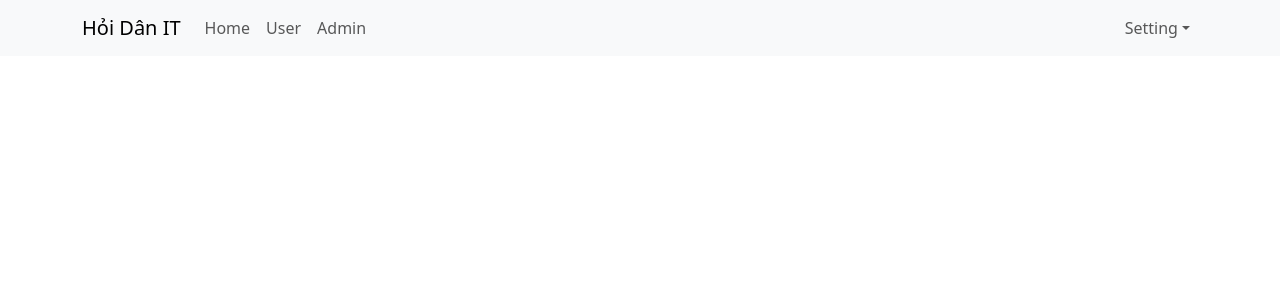
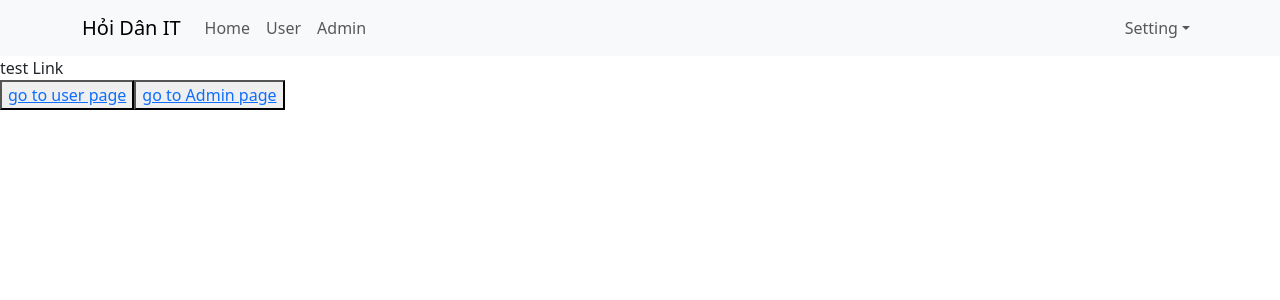
Before and after one commit to HuyHoangEngr/Demo-react, a React (Create React App) app: page / in a window 1280 px wide. Shown: the top 300 px of the page. Built offline with nearby package versions, Linux system fonts and the light colour scheme.

Commit message:
#48. Dieu huong Trang voi Links

```diff
--- a/src/App.js
+++ b/src/App.js
@@ -1,11 +1,23 @@
 import './App.scss';
 import Header from './components/Header/Header';
+import { Link } from "react-router-dom";
 
 const App = () => {
 
   return (
     <div className="app-container">
       <Header />
+      <div>
+        test Link
+        <div>
+          <button>
+            <Link to="/users">go to user page</Link>
+          </button>
+          <button>
+            <Link to="/admins">go to Admin page</Link>
+          </button>
+        </div>
+      </div>
     </div>
   );
 }
--- /dev/null
+++ b/src/components/Admin/Admin.js
@@ -0,0 +1,6 @@
+const Admin = (props) => {
+    return (
+        <div>Admin component</div>
+    )
+}
+export default Admin;
--- a/src/components/Header/Header.js
+++ b/src/components/Header/Header.js
@@ -2,6 +2,7 @@ import Container from 'react-bootstrap/Container';
 import Nav from 'react-bootstrap/Nav';
 import Navbar from 'react-bootstrap/Navbar';
 import NavDropdown from 'react-bootstrap/NavDropdown';
+import { Link } from "react-router-dom";
 
 const Header = () => {
     return (
@@ -11,9 +12,12 @@ const Header = () => {
                 <Navbar.Toggle aria-controls="basic-navbar-nav" />
                 <Navbar.Collapse id="basic-navbar-nav">
                     <Nav className="me-auto">
-                        <Nav.Link href="#home">Home</Nav.Link>
+                        <Link to='/' className='nav-link'>Home</Link>
+                        <Link to='/users' className='nav-link'>User</Link>
+                        <Link to='/admins' className='nav-link'>Admin</Link>
+                        {/* <Nav.Link href="#home">Home</Nav.Link>
                         <Nav.Link href="#link">User</Nav.Link>
-                        <Nav.Link href="#home">Admin</Nav.Link>
+                        <Nav.Link href="#home">Admin</Nav.Link> */}
                     </Nav>
                     <Nav>
                         <NavDropdown title="Setting" id="basic-nav-dropdown">
--- /dev/null
+++ b/src/components/User/User.js
@@ -0,0 +1,6 @@
+const User = (props) => {
+    return (
+        <div>user component</div>
+    )
+}
+export default User;
--- a/src/index.js
+++ b/src/index.js
@@ -5,12 +5,26 @@ import reportWebVitals from './reportWebVitals';
 import { Provider } from 'react-redux';
 import store from './redux/store';
 import 'bootstrap/dist/css/bootstrap.min.css';
+import {
+  BrowserRouter,
+  Routes,
+  Route,
+}
+  from "react-router-dom";
+import User from './components/User/User';
+import Admin from './components/Admin/Admin';
 
 const root = ReactDOM.createRoot(document.getElementById('root'));
 root.render(
   <Provider store={store}>
     {/* <React.StrictMode> */}
-    <App />
+    <BrowserRouter>
+      <Routes>
+        <Route path="/" element={<App />} />
+        <Route path="users" element={<User />} />
+        <Route path="admins" element={<Admin />} />
+      </Routes>
+    </BrowserRouter>
     {/* </React.StrictMode> */}
   </Provider>
 );
```
